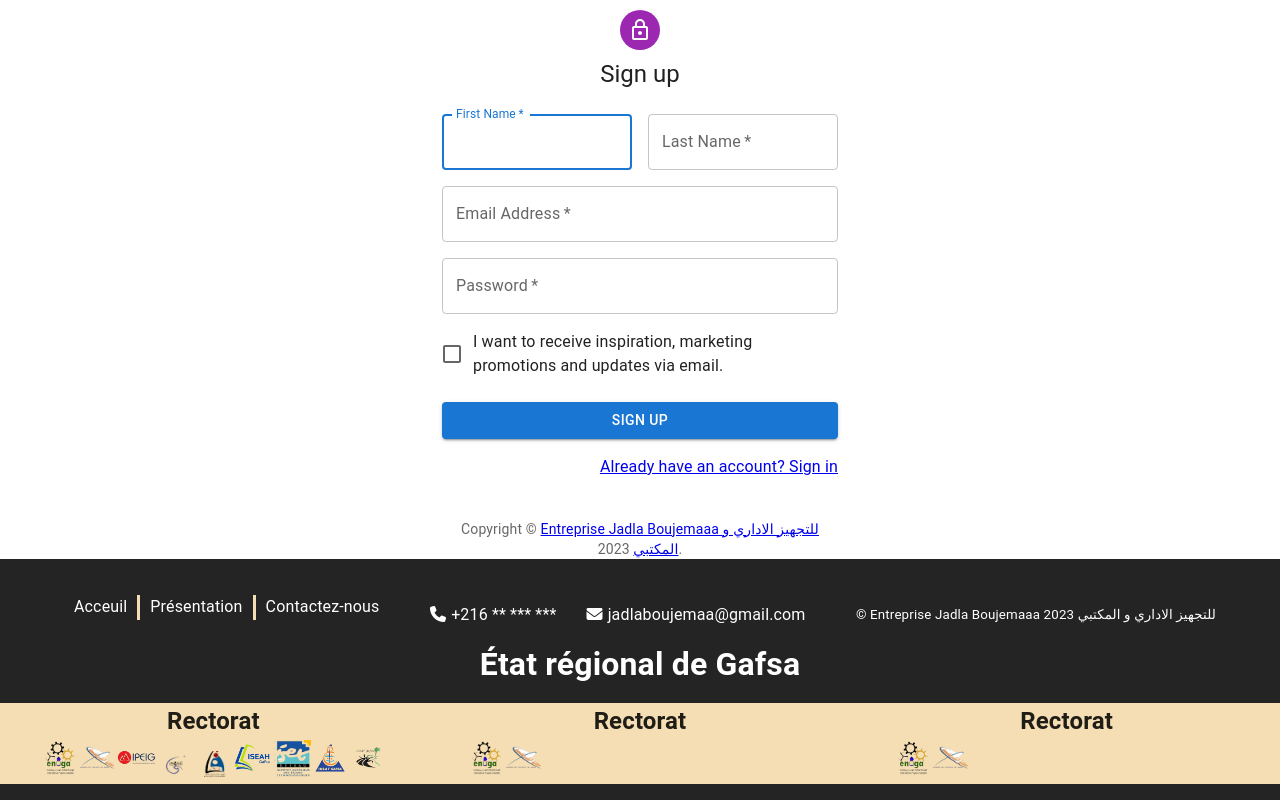
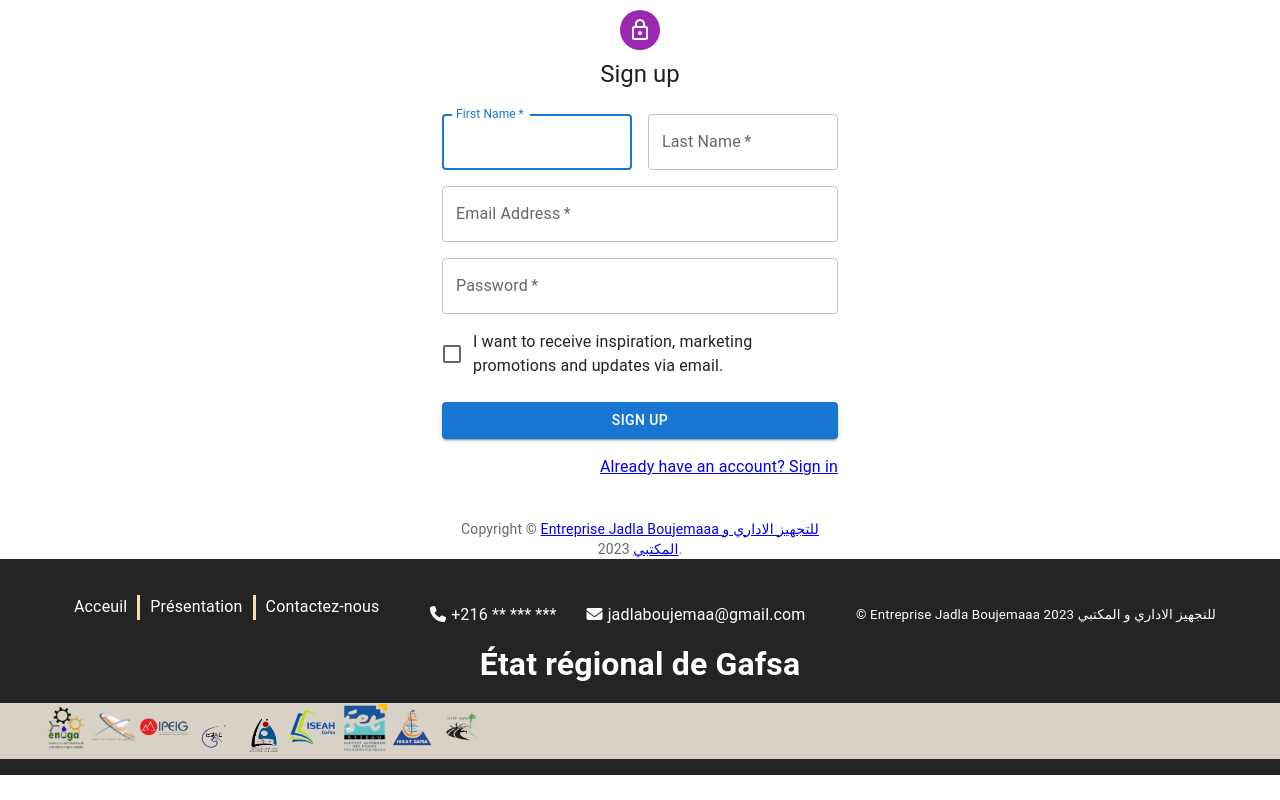
Before and after one commit to FakhriK90/Bureautique, a React (Create React App) app in the folder site-web-bureautique/: page /signup in a window 1280 px wide. Shown: the part 182-982 px from the top of the page. After the commit the page ends 957 px from the top, so only its background shows below. Built offline with nearby package versions, Linux system fonts and the light colour scheme.

Commit message:
first commit

```diff
--- a/site-web-bureautique/src/components/footer/Footer.js
+++ b/site-web-bureautique/src/components/footer/Footer.js
@@ -57,7 +57,6 @@ const Footer = () => {
       <h1>État régional de Gafsa</h1>
       <div className="Etat-reg">
         <div className="rect">
-          <h2>Rectorat</h2>
           <div className="etat_logo">
             <img src={pic1} alt="" />
             <img src={pic2} alt="" />
@@ -70,20 +69,6 @@ const Footer = () => {
             <img src={pic9} alt="" />
           </div>
         </div>
-        <div className="rect">
-          <h2>Rectorat</h2>
-          <div className="etat_logo">
-            <img src={pic1} alt="" />
-            <img src={pic2} alt="" />
-          </div>
-        </div>
-        <div className="rect">
-          <h2>Rectorat</h2>
-          <div className="etat_logo">
-            <img src={pic1} alt="" />
-            <img src={pic2} alt="" />
-          </div>
-        </div>
       </div>
       </div>
     </div>
--- a/site-web-bureautique/src/components/footer/footer.css
+++ b/site-web-bureautique/src/components/footer/footer.css
@@ -12,7 +12,7 @@
   .Etat-reg{
     display: grid;
     grid-template-columns: auto auto auto;
-    background-color: wheat;
+    background-color: rgba(255, 248, 234, 0.825);
   }
 
   .rec{
@@ -29,7 +29,7 @@
   }
 
   .etat_logo img{
-    width: 10%;
+    width: 4%;
   }
 
 
```
